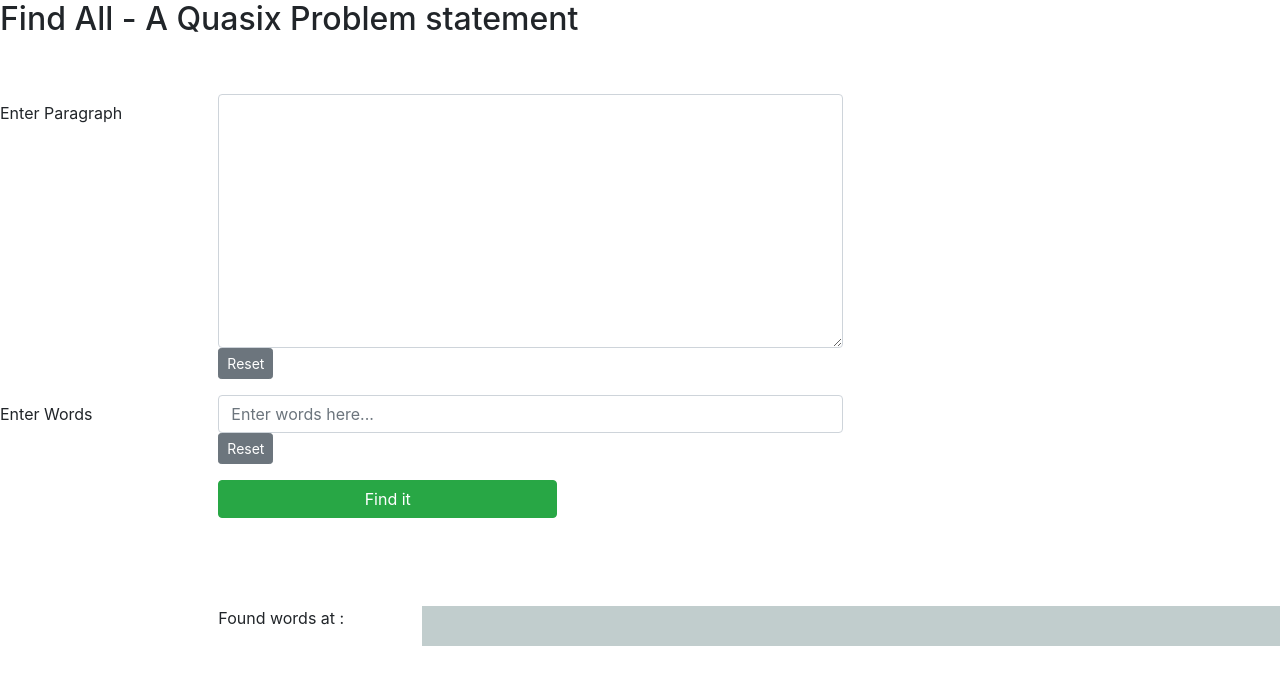
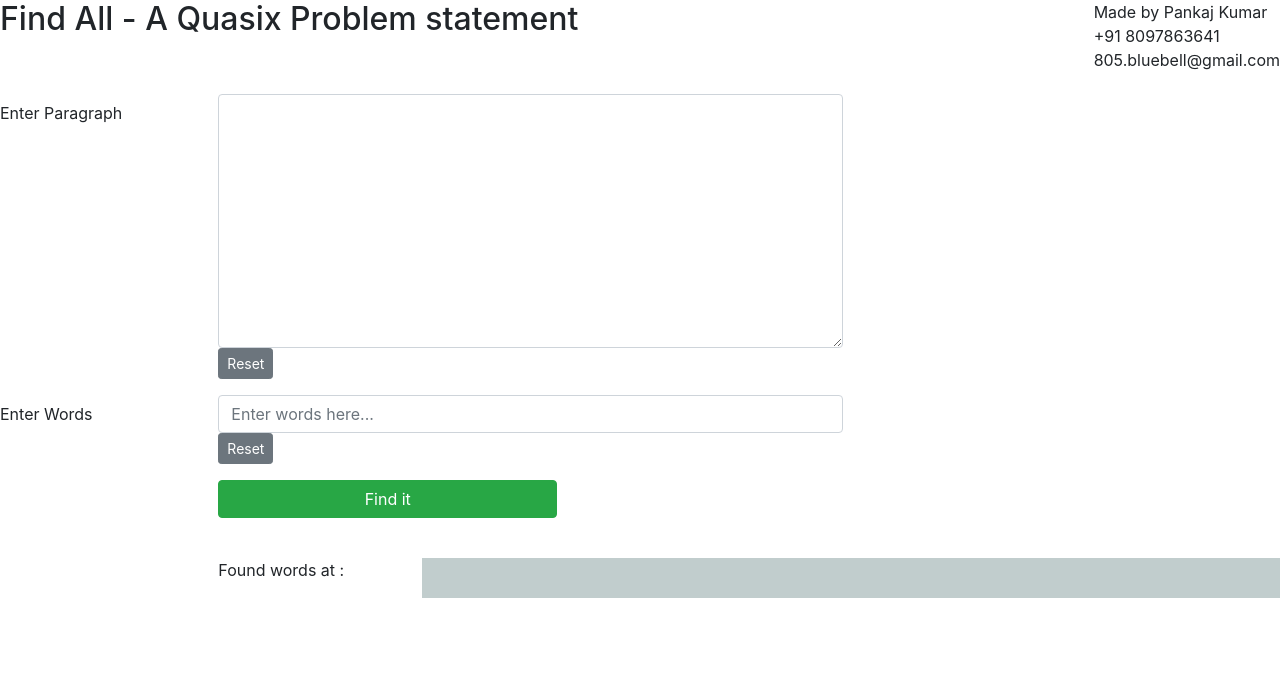
Before and after one commit to 0pankajkumar/findAllForQuasix, a website: page findAll.html in a window 1280 px wide. Drawn offline with nearby package versions, Linux system fonts and the light colour scheme.

Commit message:
minor changes

```diff
--- a/findAll.html
+++ b/findAll.html
@@ -11,7 +11,15 @@
 </head>
 
 <body>
-    <h2> Find All - A Quasix Problem statement</h2><br><br>
+    <div  class="float-right">
+        Made by Pankaj Kumar<br>
+        +91 8097863641<br>
+        805.bluebell@gmail.com
+    </div>
+
+    <h2> Find All - A Quasix Problem statement</h2>
+    <br><br>
+
     <div class="vertical-center-row">
 
         <form>
@@ -43,7 +51,7 @@
             </div>
         </div>
 
-        <br><br><br>
+        <br>
 
         <div class="form-group row">
             <label class="col-sm-2 col-form-label"></label>
```
